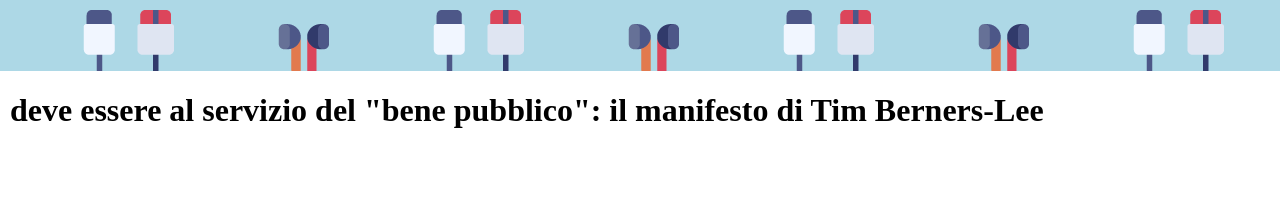
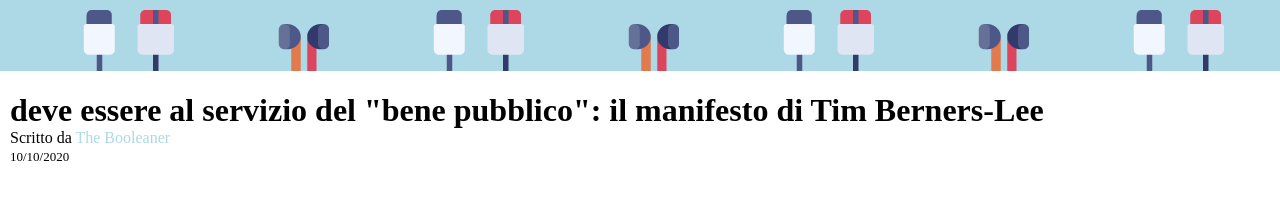
Before and after one commit to AlessandroFacci/html-css-booleaner, a plain HTML site: page index.html in a window 1280 px wide. Shown: the part 104-304 px from the top of the page. Drawn offline with Linux system fonts and the light colour scheme.

Commit message:
add address

```diff
--- a/css/style.css
+++ b/css/style.css
@@ -16,3 +16,15 @@ body{
     margin-left: 10px;
     margin-right: 10px;
 }
+
+.h1{
+    margin-bottom: 0;
+}
+
+.address{
+    font-style: normal;
+}
+
+.small-text{
+    font-size: small;
+}
--- a/index.html
+++ b/index.html
@@ -23,9 +23,13 @@
     <main>
         <div class="title">
             <!--title-->
-            <h1>
+            <h1 class="h1">
                  deve essere al servizio del "bene pubblico": il manifesto di Tim Berners-Lee
             </h1>
+            <address class="address">
+                Scritto da <span style="color: lightblue;">The Booleaner</span> <br>
+                <span class="small-text">10/10/2020</span>
+            </address>
         </div>
     </main>
     <footer>
```
Also changed, not shown: 1 other file.
